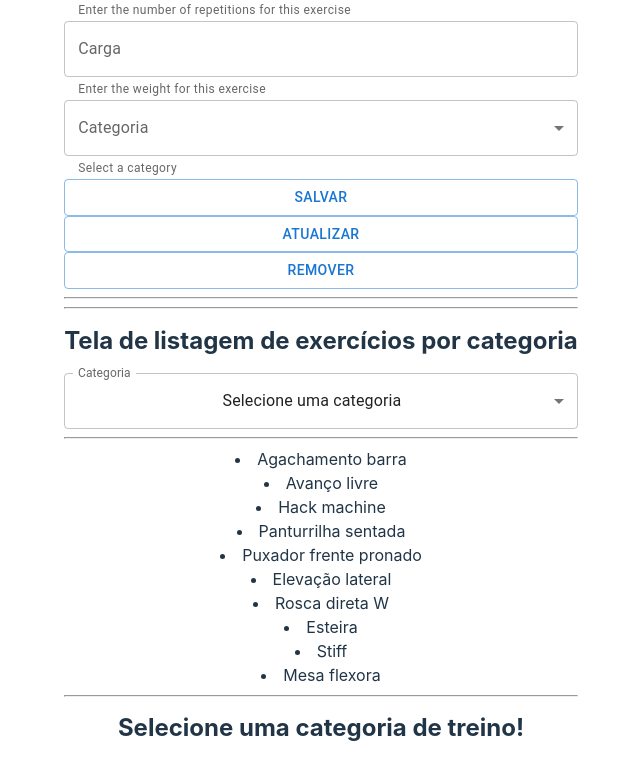
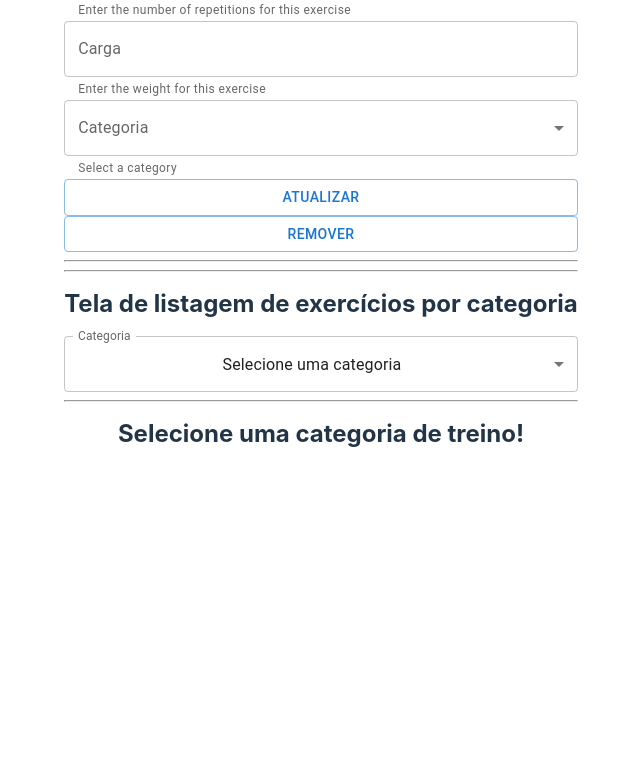
Before and after one commit to KellyBarbosa/gym-workouts, a React (Vite) app: page /listExercise in a window 1280 px wide. Shown: the part 899-1679 px from the top of the page, without its empty margins (319-959 px from the left). After the commit the page ends 1397 px from the top, so only its background shows below. Built offline with nearby package versions, Linux system fonts and the light colour scheme; data requests are answered from the project's data file.

Commit message:
Adicionada a exclusão dos exercícios

```diff
--- a/package.json
+++ b/package.json
@@ -12,6 +12,7 @@
   "dependencies": {
     "@emotion/react": "^11.10.0",
     "@emotion/styled": "^11.10.0",
+    "@mui/icons-material": "^5.8.4",
     "@mui/material": "^5.10.1",
     "axios": "^0.27.2",
     "react": "^18.2.0",
--- a/src/components/exercises/EditExercise.tsx
+++ b/src/components/exercises/EditExercise.tsx
@@ -23,46 +23,19 @@ function EditExercise() {
   };
 
 const patchExercise = () => {
-  updateExercise(9, 'exercises', name, series, repeat, weight, Number(option))
+  updateExercise(9, name, series, repeat, weight, Number(option))
 }
 
 const deleteExercise = () => {
-  removeExercise(11, 'exercises')
+  removeExercise(11)
 }
-  const saveExercise = () => {
-    const erro = [];
-    if (name.trim().length == 0) {
-      erro.push("Preencha o nome!");
-      //return
-    }
-    if (series.trim().length == 0) {
-      erro.push("Preencha a quantidade de séries!");
-      //return
-    }
-    if (repeat.trim().length == 0) {
-      erro.push("Preencha a quantidade de repetições!");
-      //return
-    }
-    if (weight.trim().length == 0) {
-      erro.push("Preencha carga do exercício!");
-      //return
-    }
-    if(option == ""){
-      erro.push("Preencha categoria do exercício!");
-    }
-    if (erro.length > 0) {
-      console.log(erro);
-    } else {
-      createExercise('exercises', name, series, repeat, weight, [Number(option)])
-    }
-  };
 
   useEffect(() => {
     loadData("categories")
       .then((data) => setCategories(data))
       .catch((err) => console.log("Erro ao carregar as categorias: " + err));
 
-    loadData("exercises")
+    getAllExercises()
       .then((data) => setExercises(data))
       .catch((err) => console.log("Erro ao carregar os exercícios: " + err));
   }, []);
@@ -128,9 +101,6 @@ const deleteExercise = () => {
             ))}
         </TextField>
 
-        <Button onClick={saveExercise} variant="outlined">
-          Salvar
-        </Button>
         <Button onClick={patchExercise} variant="outlined">
           Atualizar
         </Button>
--- a/src/components/exercises/ListExercise.tsx
+++ b/src/components/exercises/ListExercise.tsx
@@ -4,9 +4,17 @@ import Select, { SelectChangeEvent } from "@mui/material/Select";
 import InputLabel from "@mui/material/InputLabel";
 import MenuItem from "@mui/material/MenuItem";
 import FormControl from "@mui/material/FormControl";
+import DeleteIcon from '@mui/icons-material/Delete';
 
 import { ICategory, IExercise } from "../../services/Structure";
-import { loadData } from "../../services/services"
+import { loadData } from "../../services/services";
+
+import {
+  getAllExercises,
+  removeExercise,
+  updateExercise,
+} from "../../services/ExerciseService";
+import { Button } from "@mui/material";
 
 function ListExercise() {
   const [option, setOption] = useState("0");
@@ -16,29 +24,20 @@ function ListExercise() {
     IExercise[] | undefined
   >([]);
 
-  /* const loadData = async (endpoint: string) => {
-    const response = await api.get(`/${endpoint}`);
-    return response.data;
-  }; */
-
   useEffect(() => {
     loadData("categories")
       .then((data) => setCategories(data))
       .catch((err) => console.log("Erro ao carregar as categorias: " + err));
 
-    loadData("exercises")
+    getAllExercises()
       .then((data) => setExercises(data))
       .catch((err) => console.log("Erro ao carregar os exercícios: " + err));
   }, []);
 
   const filtra = (category: number) => {
-    /*  console.log(typeof(category));
-    console.log(category); */
     const filtered = exercises?.filter((exercise) =>
       exercise.category.includes(category)
     );
-    /* console.log(filtered);
-    console.log(filtered?.length); */
     setExercisesFiltered(filtered);
   };
 
@@ -48,9 +47,13 @@ function ListExercise() {
     filtra(Number(event.target.value));
   };
 
+  const deleteExercise = (idExercise: number) => {
+    removeExercise(idExercise);
+  };
+
   return (
     <div>
-     <h2> Tela de listagem de exercícios por categoria </h2>
+      <h2> Tela de listagem de exercícios por categoria </h2>
       <FormControl fullWidth>
         <InputLabel id="selectId">Categoria</InputLabel>
         <Select
@@ -60,9 +63,7 @@ function ListExercise() {
           label="Categoria"
           onChange={handleChangeCategory}
         >
-          <MenuItem value={0}>
-                Selecione uma categoria
-              </MenuItem>
+          <MenuItem value={0}>Selecione uma categoria</MenuItem>
           {category &&
             category.map((option) => (
               <MenuItem key={option.id} value={option.id}>
@@ -72,21 +73,17 @@ function ListExercise() {
         </Select>
       </FormControl>
       <hr />
-      {exercises &&
+      {/* {exercises &&
         exercises.map((option) => <li key={option.id}>{option.name}</li>)}
-      <hr />
-      {/* {exercisesFiltered && exercisesFiltered?.length > 0 ? (
-        exercisesFiltered.map((option) => (
-          <li key={option.id}>{option.name}</li>
-        ))
-      ) : (
-        <h2>Não há exercícios desta categoria cadastrados no momento!</h2>
-      )} */}
+      <hr /> */}
       {option == "0" ? (
         <h2>Selecione uma categoria de treino!</h2>
       ) : exercisesFiltered && exercisesFiltered?.length > 0 ? (
         exercisesFiltered.map((option) => (
-          <li key={option.id}>{option.name}</li>
+          <li key={option.id}>
+            {option.name}{" "} -----
+            <DeleteIcon onClick={() => deleteExercise(option.id)}/>
+          </li>
         ))
       ) : (
         <h2>Não há exercícios desta categoria cadastrados no momento!</h2>
--- a/src/components/exercises/RegisterExercise.tsx
+++ b/src/components/exercises/RegisterExercise.tsx
@@ -4,9 +4,14 @@ import { Button, MenuItem, TextField } from "@mui/material";
 import FormControl from "@mui/material/FormControl";
 
 import { ICategory, IExercise } from "../../services/Structure";
-import { loadData } from "../../services/services"
+import { loadData } from "../../services/services";
 
-import {getAllExercises, createExercise, removeExercise, updateExercise} from '../../services/ExerciseService'
+import {
+  getAllExercises,
+  createExercise,
+  removeExercise,
+  updateExercise,
+} from "../../services/ExerciseService";
 
 function RegisterExercise() {
   const [option, setOption] = useState("");
@@ -22,13 +27,13 @@ function RegisterExercise() {
     setOption(event.target.value);
   };
 
-const patchExercise = () => {
-  updateExercise(9, 'exercises', name, series, repeat, weight, Number(option))
-}
+  const patchExercise = () => {
+    updateExercise(9, name, series, repeat, weight, Number(option));
+  };
 
-const deleteExercise = () => {
-  removeExercise(11, 'exercises')
-}
+  const deleteExercise = () => {
+    removeExercise(11);
+  };
   const saveExercise = () => {
     const erro = [];
     if (name.trim().length == 0) {
@@ -47,13 +52,15 @@ const deleteExercise = () => {
       erro.push("Preencha carga do exercício!");
       //return
     }
-    if(option == ""){
+    if (option == "") {
       erro.push("Preencha categoria do exercício!");
     }
     if (erro.length > 0) {
       console.log(erro);
     } else {
-      createExercise('exercises', name, series, repeat, weight, [Number(option)])
+      createExercise( name, series, repeat, weight, [
+        Number(option),
+      ]);
     }
   };
 
--- a/src/services/ExerciseService.ts
+++ b/src/services/ExerciseService.ts
@@ -1,41 +1,39 @@
 import api from "../services/api";
 import { IExercise } from "./Structure";
 
-export const getAllExercises = async (endpoint: string) => {
-  const response = await api.get(`/${endpoint}`);
+export const getAllExercises = async () => {
+  const response = await api.get(`/exercises`);
   return response.data;
 };
 
-export const getExerciseById = async (endpoint: string, idExercise: number) => {
-  const { data } = await api.get(`/${endpoint}/${idExercise}`);
+export const getExerciseById = async (idExercise: number) => {
+  const { data } = await api.get(`/exercises/${idExercise}`);
   return data;
 };
 
-export const removeExercise = async (idExercise: number, endpoint: string) => {
+export const removeExercise = async (idExercise: number) => {
     api
-      .delete(`/${endpoint}/${idExercise}`)
+      .delete(`/exercises/${idExercise}`)
       .then(() => {
         console.log("Exercício removido com sucesso!");
       })
       .catch((err) => {
         console.log("Erro ao remover o exercício! " + err);
       });
-
 };
 
 export const createExercise = async (
-  endpoint: string,
   name: string,
   series: string,
   repeat: string,
   weight: string,
   category: number[]
 ) => {
-  const response = await getAllExercises(endpoint);
+  const response = await getAllExercises();
   /* console.log(response)
     console.log(response?.at(-1).id + 1) */
   api
-    .post(`/${endpoint}`, {
+    .post(`/exercises`, {
       id: response?.at(-1).id + 1,
       name,
       series,
@@ -53,14 +51,13 @@ export const createExercise = async (
 
 export const updateExercise = async (
   idExercise: number,
-  endpoint: string,
   name: string,
   series: string,
   repeat: string,
   weight: string,
   category: number
 ) => {
-  const response = await getExerciseById(endpoint, idExercise);
+  const response = await getExerciseById(idExercise);
   console.log(response.category);
 
   const filteredCategories = response?.category.includes(category);
@@ -72,7 +69,7 @@ export const updateExercise = async (
   if (filteredCategories) {
     filteredCategories.category.put(category);
     api
-      .patch(`/${endpoint}/${idExercise}`, {
+      .patch(`/exercises/${idExercise}`, {
         name,
         series,
         repeat,
@@ -87,7 +84,7 @@ export const updateExercise = async (
       });
   } else {
     api
-      .patch(`/${endpoint}/${idExercise}`, {
+      .patch(`/exercises/${idExercise}`, {
         name,
         series,
         repeat,
```
Also changed, not shown: 1 other file (tests, documents, lock files or other folders).
